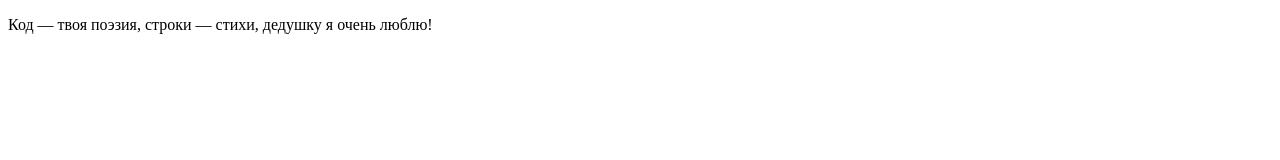
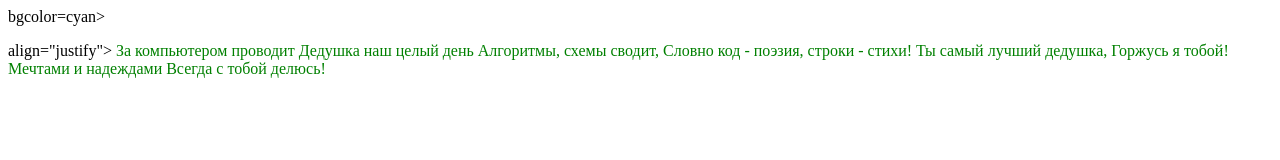
Before and after one commit to batonjeskiy/dlya-deduli, a plain HTML site: page index.html in a window 1280 px wide. Drawn offline with Linux system fonts and the light colour scheme.

Commit message:
Add files via upload
Signed-off-by: batonjeskiy <kumovplaton08@gmail.com>

```diff
--- a/index.html
+++ b/index.html
@@ -3,7 +3,18 @@
 <head>
 <title>Для любимого Дедушки!</title>
 </head>
-<body>
-<p>Код — твоя поэзия, строки — стихи, дедушку я очень люблю!</p>
+<body> bgcolor=cyan>
+<p>align="justify">
+<font color=green face="Monotype Corsiva" size 10>
+За компьютером проводит
+Дедушка наш целый день
+Алгоритмы, схемы сводит,
+Словно код - поэзия, строки - стихи!
+
+Ты самый лучший дедушка,
+Горжусь я тобой!
+Мечтами и надеждами
+Всегда с тобой делюсь!
+</font><p>
 </body>
 <html>
```
